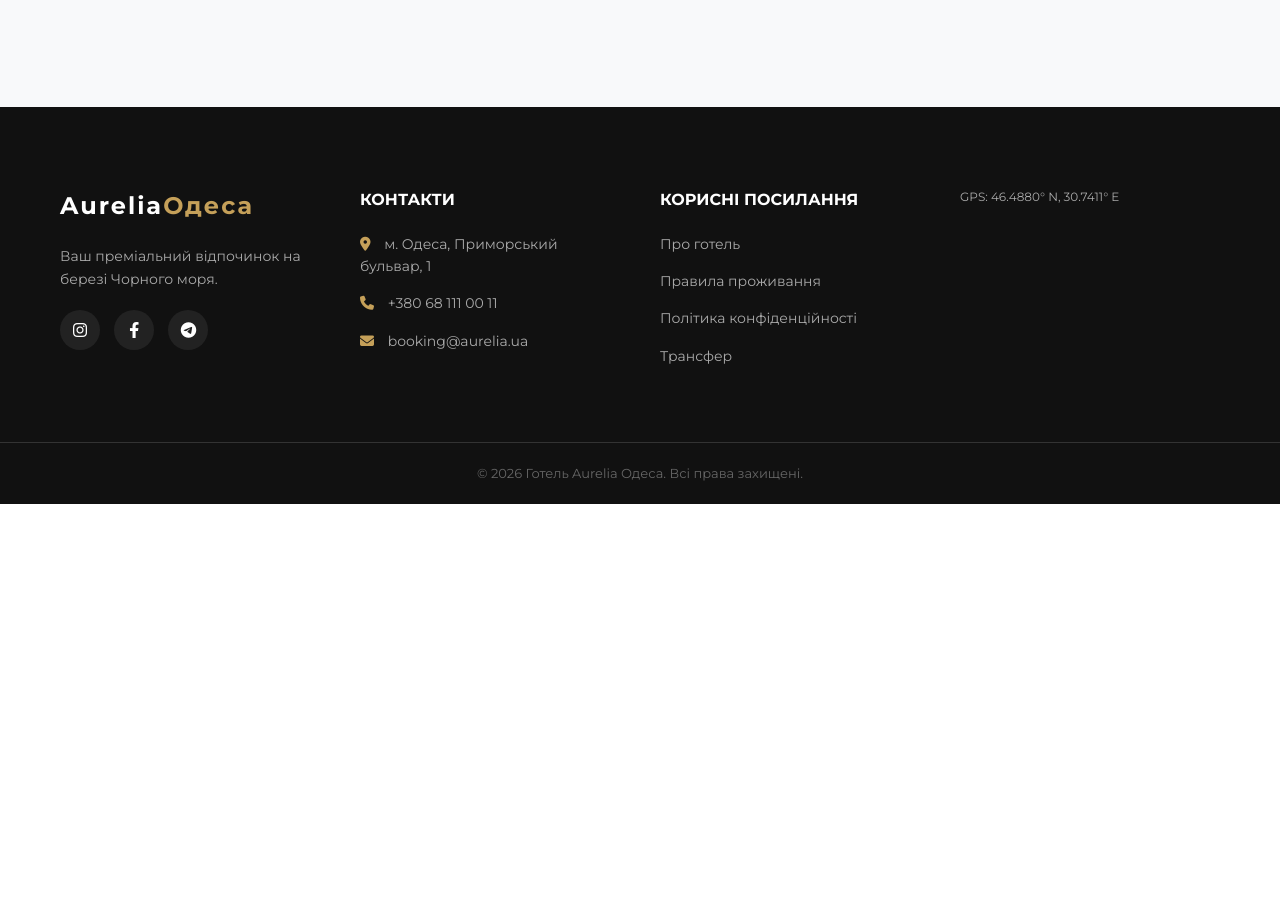
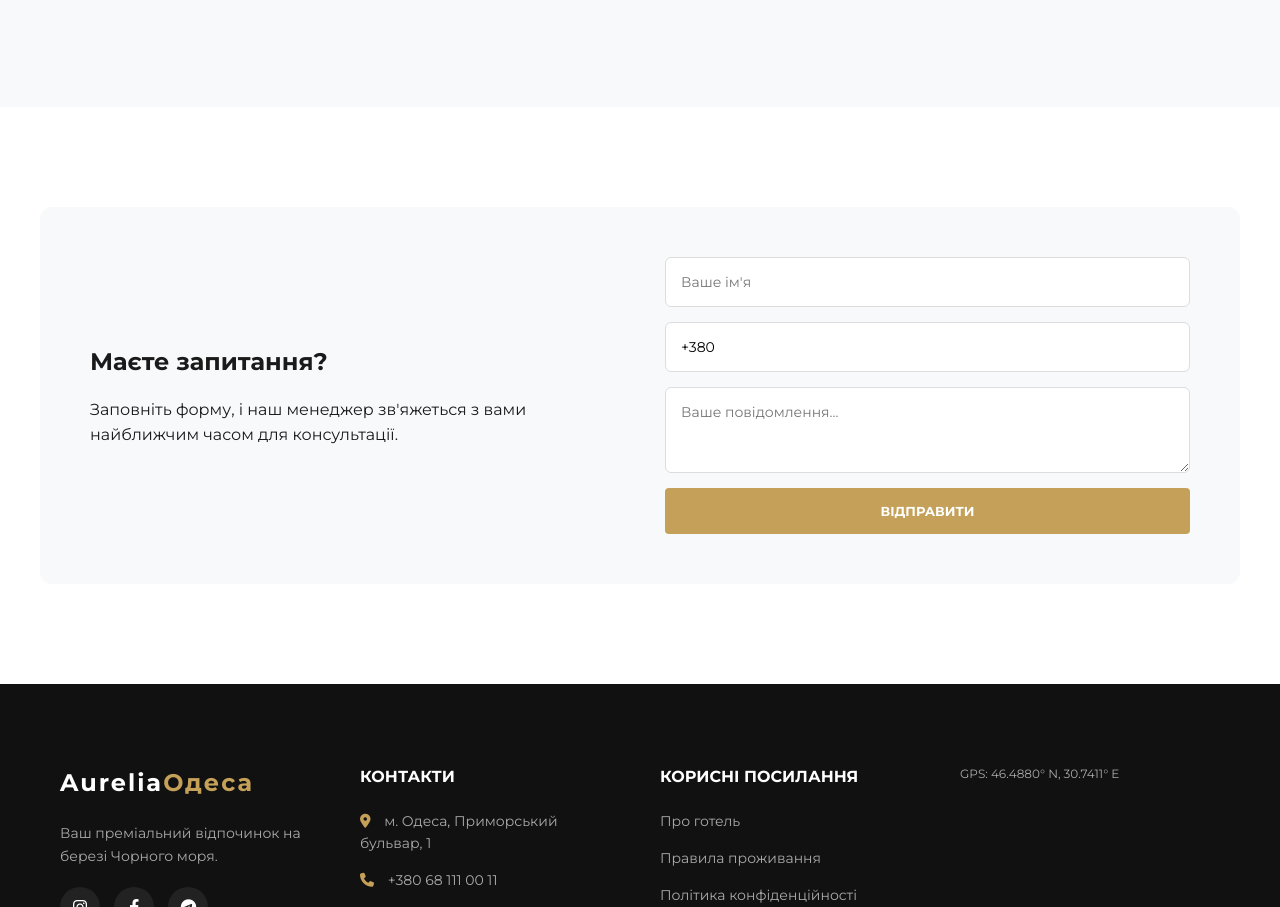
Before and after one commit to topril/Aurelia.krok, a plain HTML site: page index.html in a window 1280 px wide. Shown: the part 4864-5771 px from the top of the page. Before the commit the page ends 5368 px from the top, so only its background shows below. Drawn offline with Linux system fonts and the light colour scheme; no server answers; grey boxes are pictures that could not be loaded.

Commit message:
index.html

```diff
--- a/index.html
+++ b/index.html
@@ -386,6 +386,20 @@
         </div>
     </section>
 
+    <section class="container section">
+        <div class="feedback-box">
+            <div class="feedback-text">
+                <h2 data-i18n="feed_title">Маєте запитання?</h2>
+                <p data-i18n="feed_desc">Заповніть форму, і наш менеджер зв'яжеться з вами найближчим часом для консультації.</p>
+            </div>
+            <form class="feedback-form" id="feedback-form">
+                <input type="text" placeholder="Ваше ім'я" required data-i18n-placeholder="form_name">
+                <input type="tel" value="+380" required maxlength="13" id="f-phone">
+                <textarea rows="3" placeholder="Ваше повідомлення..." required data-i18n-placeholder="feed_msg"></textarea>
+                <button type="submit" class="btn-main" data-i18n="feed_btn">Відправити</button>
+            </form>
+        </div>
+    </section>
 
 
     <footer id="contacts" class="footer">
```
